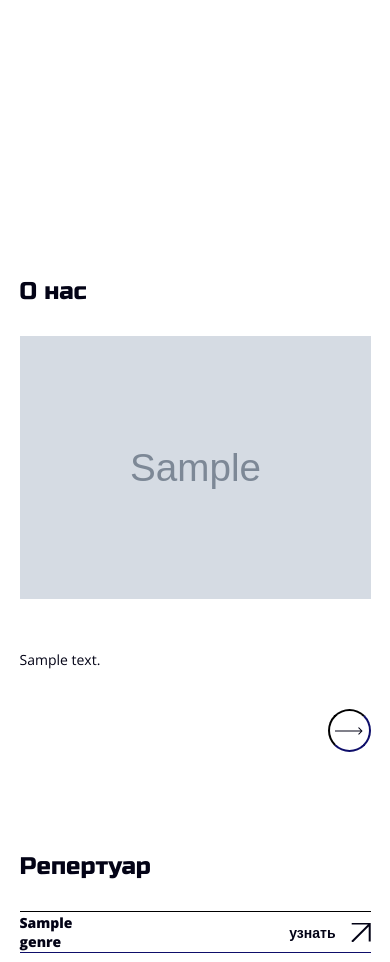
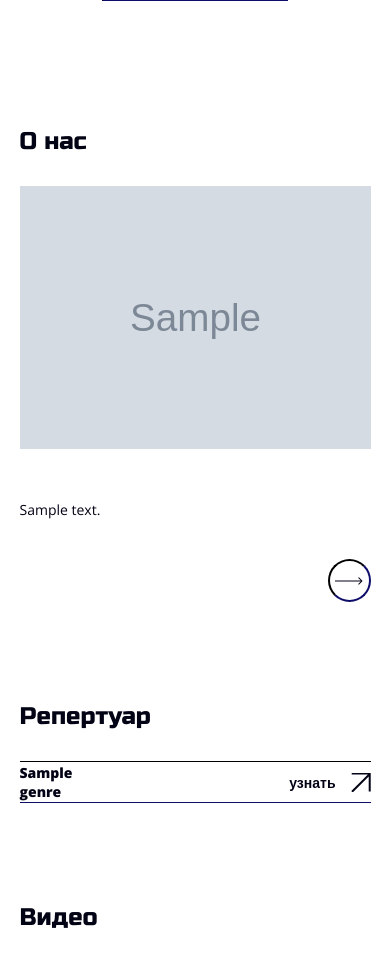
Before and after one commit to Svyat21/NEVA-DA-APP, a Django app: page / in a window 390 px wide. Shown: the part 620-1582 px from the top of the page. Run offline with Django 3.2, Linux system fonts and the light colour scheme; tables that the repository leaves empty hold one stand-in row (values such as "Sample post"); grey boxes marked "Sample" are stand-in pictures; some libraries are stand-ins or nearby versions.

Commit message:
изменение отступа от главного фото

```diff
--- a/nevada_app/nevada_shop/static/nevada_shop/css/base.css
+++ b/nevada_app/nevada_shop/static/nevada_shop/css/base.css
@@ -443,7 +443,7 @@ body{
     }
     .intro_top .p_intro{
         font-size: 14px;
-        margin-bottom: 376px;
+        margin-bottom: 400px;
         text-align: center;
         line-height: 19px;
         max-width: 250px;
@@ -520,7 +520,7 @@ body{
         margin-bottom: 63px;
     }
     .about_contain {
-        margin-top: 340px;
+        margin-top: 190px;
     }
     .about_left{
         margin-bottom: 30px;
```
